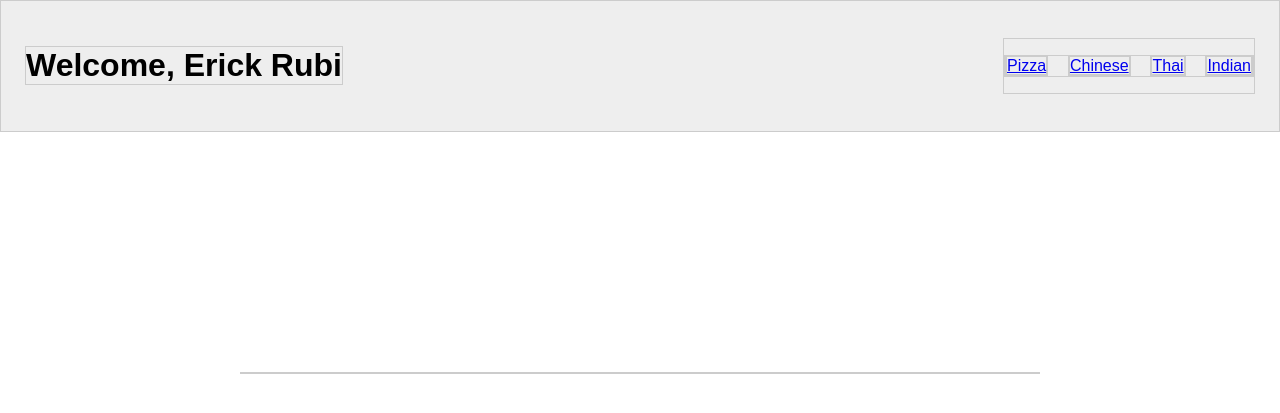
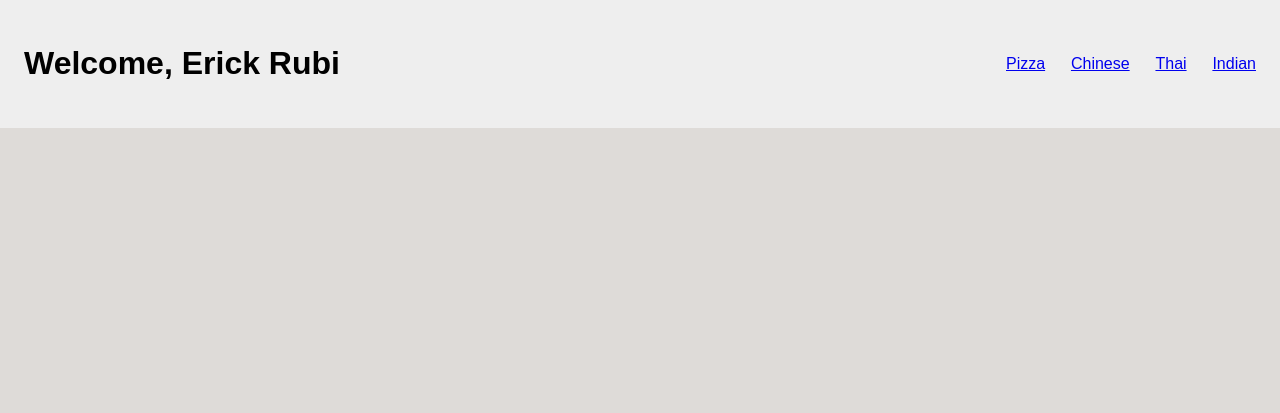
Before and after one commit to denangelov/webdev-labs, a Flask app: page /restaurant in a window 1280 px wide. Shown: the top 413 px of the page. Run offline with Flask 2, Linux system fonts and the light colour scheme; data that the repository does not hold is empty; some libraries are stand-ins or nearby versions.

Commit message:
lab02 style updates

```diff
--- a/lab02/static/style.css
+++ b/lab02/static/style.css
@@ -1,9 +1,9 @@
 body * {
     box-sizing: border-box;
-    border: 1px solid #CCC;
 }
 
 body {
+    background-color: #DEDBD8;
     font-family: Arial, Helvetica, sans-serif;
     margin: 0;
 }
@@ -25,7 +25,7 @@ nav ul {
 }
 
 main {
-    margin: 30vh;
+    margin: 3vh;
 }
 
 @media only screen and (max-width: 1000px) {
--- a/lab02/templates/restaurant.html
+++ b/lab02/templates/restaurant.html
@@ -15,6 +15,7 @@
         }
 
         .cards {
+            background-color: #F3F3F4;
             margin: 10px;
             border: 1px solid #CCC;
             width: 17vw;
```
